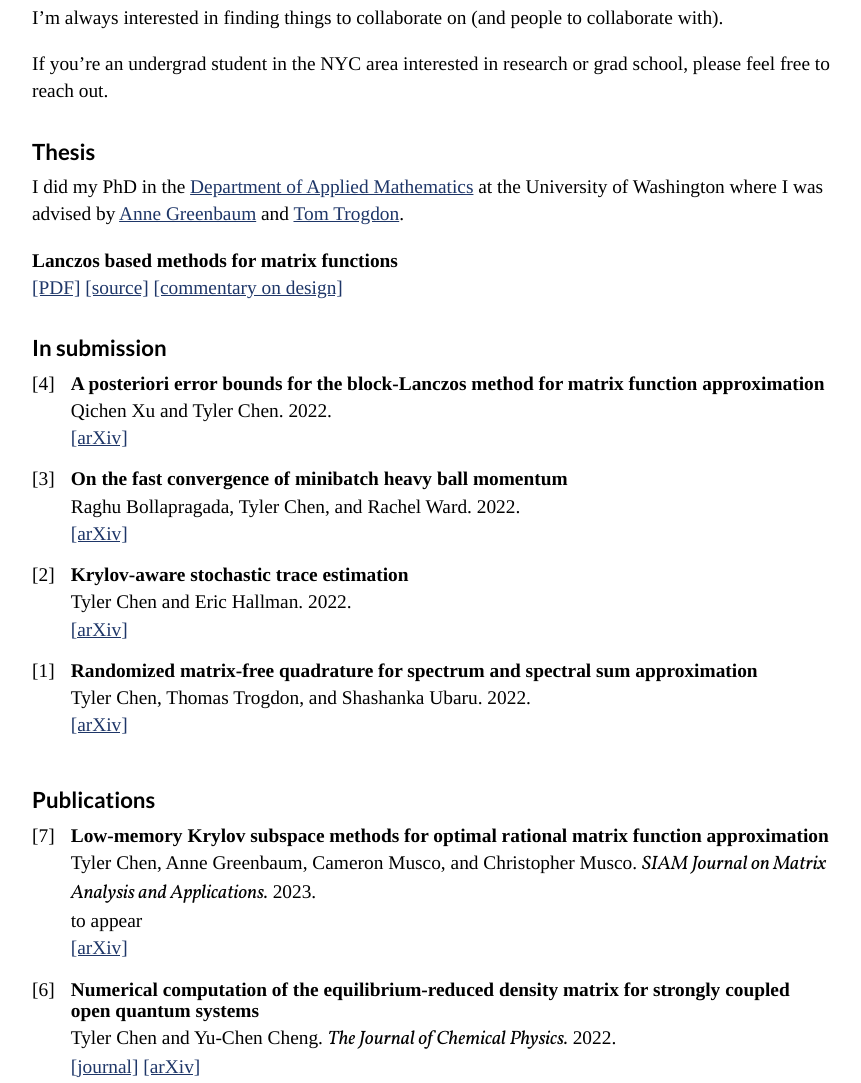
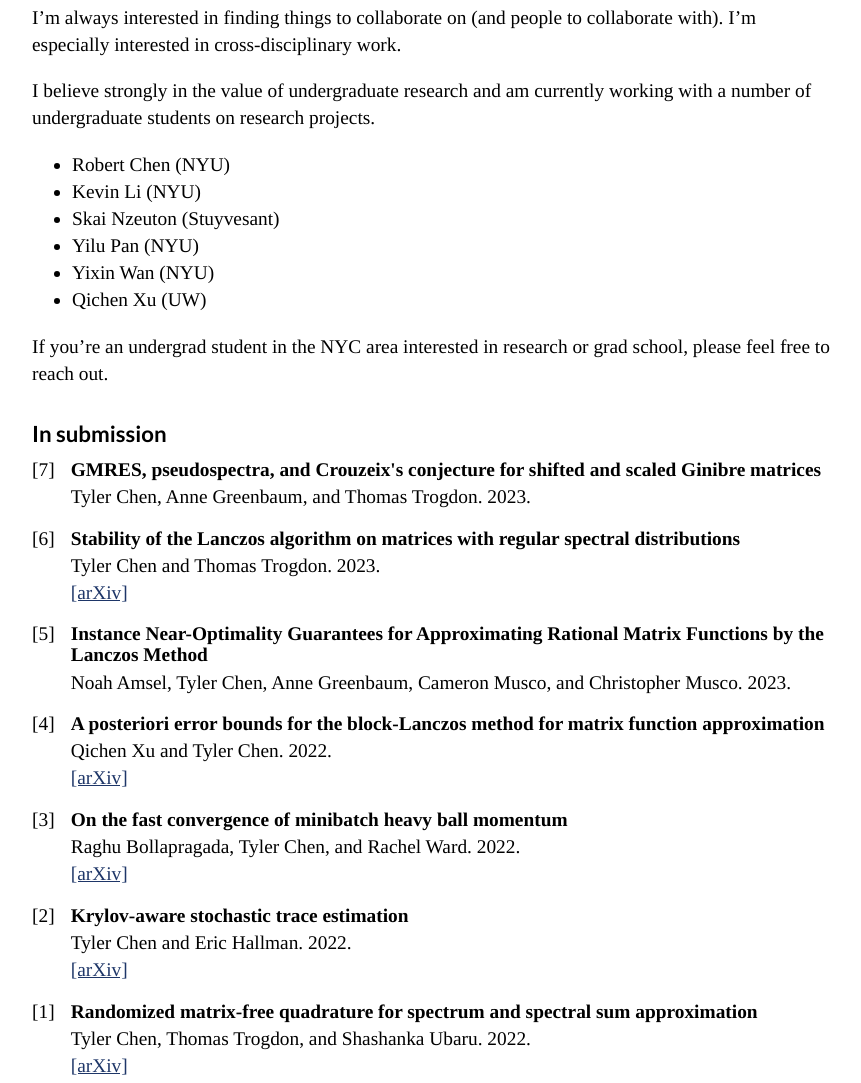
Before and after one commit to tchen-research/tchen-research.github.io, a plain HTML site: page index.html in a window 1280 px wide. Shown: the part 619-1702 px from the top of the page, without its empty margins (208-1069 px from the left). Drawn offline with Linux system fonts and the light colour scheme; a web font is replaced by a local one.

Commit message:
update new posts

```diff
--- a/index.html
+++ b/index.html
@@ -41,16 +41,46 @@ Code to generate the figures from my papers can be found on <a href="https://git
 Please feel free to contact me with any questions or concerns about my research.</p>
 <p>More information can be found in my <a href="./cv.pdf">curriculum vitae (cv)</a>.</p>
 <h2>Collaboration</h2>
-<p>I’m always interested in finding things to collaborate on (and people to collaborate with).</p>
+<p>I’m always interested in finding things to collaborate on (and people to collaborate with). I’m especially interested in cross-disciplinary work.</p>
+<p>I believe strongly in the value of undergraduate research and am currently working with a number of undergraduate students on research projects.</p>
+<ul>
+<li>Robert Chen (NYU)<br />
+</li>
+<li>Kevin Li (NYU)<br />
+</li>
+<li>Skai Nzeuton (Stuyvesant)<br />
+</li>
+<li>Yilu Pan (NYU)<br />
+</li>
+<li>Yixin Wan (NYU)<br />
+</li>
+<li>Qichen Xu (UW)</li>
+</ul>
 <p>If you’re an undergrad student in the NYC area interested in research or grad school, please feel free to reach out.</p>
-<h2>Thesis</h2>
-<p>I did my PhD in the <a href="amath.washington.edu/">Department of Applied Mathematics</a> at the University of Washington where I was advised by <a href="https://faculty.washington.edu/greenbau/">Anne Greenbaum</a> and <a href="https://faculty.washington.edu/trogdon/">Tom Trogdon</a>.</p>
-<p><strong>Lanczos based methods for matrix functions</strong><br />
-<a href="./thesis.pdf">[PDF]</a>
-<a href="https://github.com/tchen-research/thesis">[source]</a>
-<a href="./design.pdf">[commentary on design]</a></p>
 <h2>In submission</h2>
 <p><div tabindex="0" class="paper">
+<div class="pub-idx">[7]</div><div class="pub-container"><div class="title">GMRES, pseudospectra, and Crouzeix's conjecture for shifted and scaled Ginibre matrices</div><br>
+<div class="authors">Tyler Chen, Anne Greenbaum, and Thomas Trogdon.</div>
+<div class="year">2023</div>.
+<br></div>
+</div>
+
+<div tabindex="0" class="paper">
+<div class="pub-idx">[6]</div><div class="pub-container"><div class="title">Stability of the Lanczos algorithm on matrices with regular spectral distributions</div><br>
+<div class="authors">Tyler Chen and Thomas Trogdon.</div>
+<div class="year">2023</div>.
+<br><div class="eprint"><a href="https://arxiv.org/abs/2302.14842">[arXiv]</a></div>
+</div>
+</div>
+
+<div tabindex="0" class="paper">
+<div class="pub-idx">[5]</div><div class="pub-container"><div class="title">Instance Near-Optimality Guarantees for Approximating Rational Matrix Functions by the Lanczos Method</div><br>
+<div class="authors">Noah Amsel, Tyler Chen, Anne Greenbaum, Cameron Musco, and Christopher Musco.</div>
+<div class="year">2023</div>.
+<br></div>
+</div>
+
+<div tabindex="0" class="paper">
 <div class="pub-idx">[4]</div><div class="pub-container"><div class="title">A posteriori error bounds for the block-Lanczos method for matrix function approximation</div><br>
 <div class="authors">Qichen Xu and Tyler Chen.</div>
 <div class="year">2022</div>.
@@ -154,6 +184,12 @@ Please feel free to contact me with any questions or concerns about my research.
 </div>
 </p>
 <p>Here are links to my <a href="https://scholar.google.com/citations?hl=en&amp;user=FD4TjnYAAAAJ">Google Scholar profile</a> and <a href="https://orcid.org/0000-0002-1187-1026">ORCID</a>: 0000-0002-1187-1026.</p>
+<h2>Thesis</h2>
+<p>I did my PhD in the <a href="amath.washington.edu/">Department of Applied Mathematics</a> at the University of Washington where I was advised by <a href="https://faculty.washington.edu/greenbau/">Anne Greenbaum</a> and <a href="https://faculty.washington.edu/trogdon/">Tom Trogdon</a>.</p>
+<p><strong>Lanczos based methods for matrix functions</strong><br />
+<a href="./thesis.pdf">[PDF]</a>
+<a href="https://github.com/tchen-research/thesis">[source]</a>
+<a href="./design.pdf">[commentary on design]</a></p>
 <h2>Talks</h2>
 <p><div tabindex="0" class="paper">
 <div class="pub-idx">[11]</div><div class="pub-container"><div class="title">Randomized matrix-free qudrature</div><br>
```
Also changed, not shown: 1 other file.
